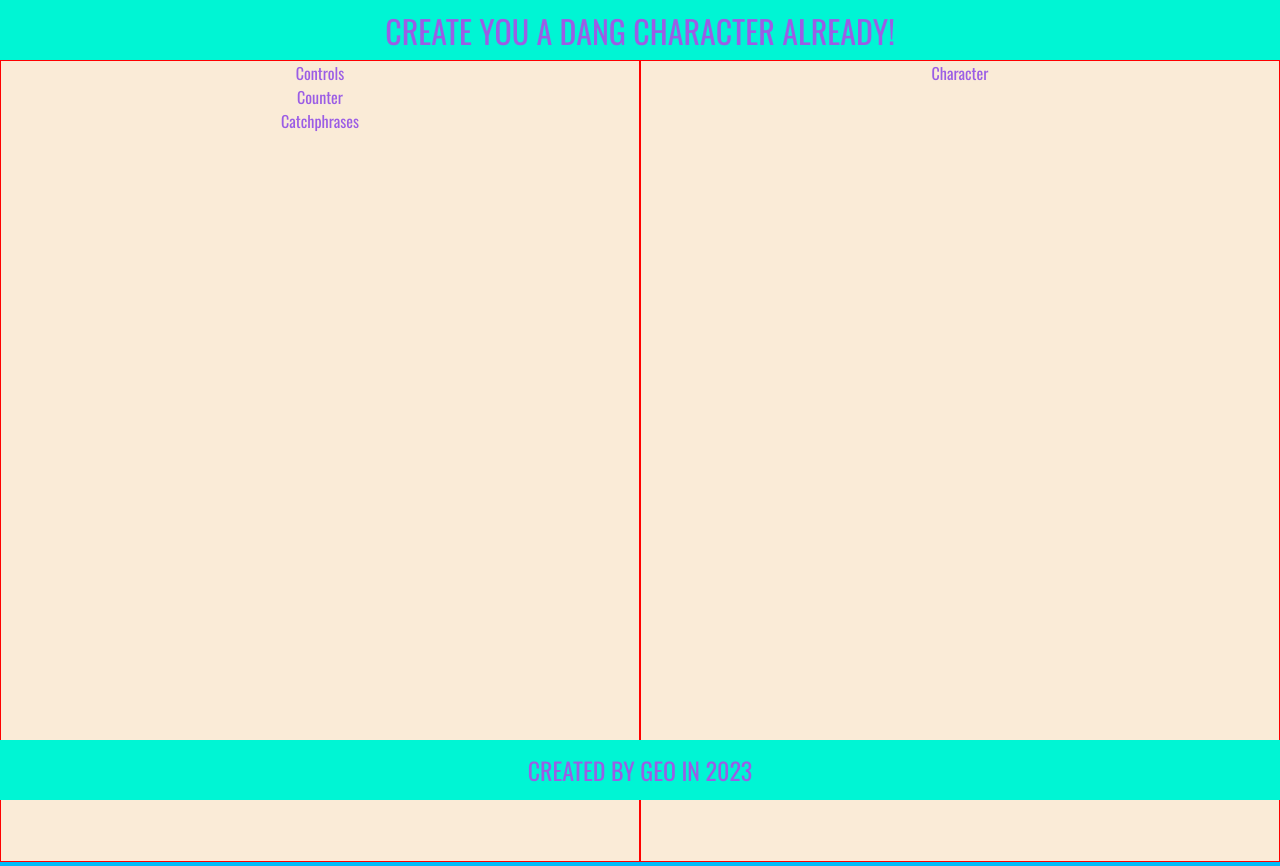
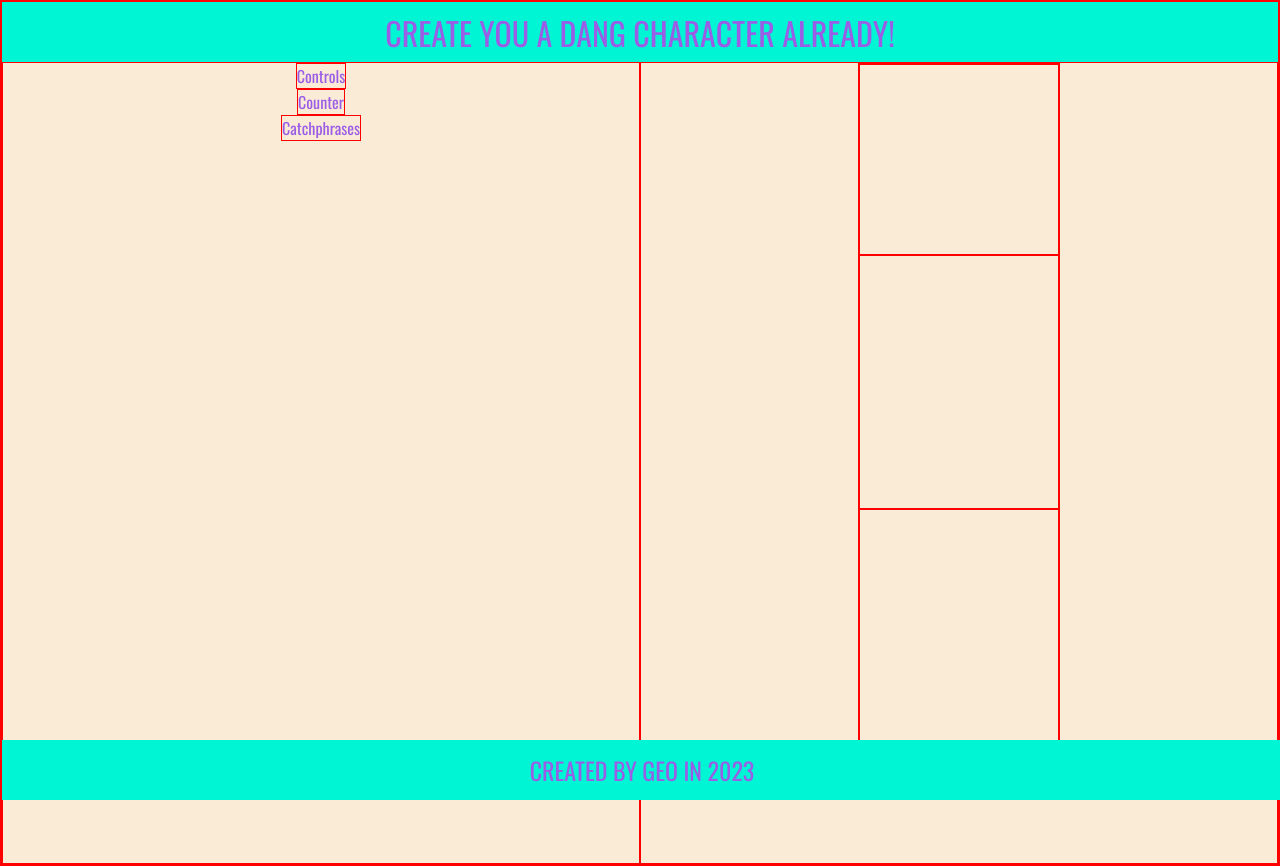
Before and after one commit to GeoSauer/react-character-designer-from-scratch, a React (Create React App) app: page / in a window 1280 px wide. Built offline with nearby package versions, Linux system fonts and the light colour scheme.

Commit message:
Character display rough styled

```diff
--- a/src/components/character/Character.css
+++ b/src/components/character/Character.css
@@ -0,0 +1,23 @@
+.character {
+  display: grid;
+  grid-template-rows: 1.5fr 2fr 2fr;
+  height: 700px;
+  width: 200px;
+}
+
+/* TODO figure out how to do this part */
+/* element.style {
+    background-image: url(./something-head.png);
+} */
+
+.display {
+  background-position: 50%;
+  background-repeat: no-repeat;
+  background-size: contain;
+}
+
+div {
+  /* TODO remove border */
+  border: 1px solid red;
+  display: block;
+}
--- a/src/components/character/Character.js
+++ b/src/components/character/Character.js
@@ -3,5 +3,11 @@ import React from 'react';
 import './Character.css';
 
 export default function Character() {
-  return <div>Character</div>;
+  return (
+    <div className="character">
+      <div className="display head"></div>
+      <div className="display body"></div>
+      <div className="display pants"></div>
+    </div>
+  );
 }
--- a/src/components/main/Main.css
+++ b/src/components/main/Main.css
@@ -1,4 +1,5 @@
 main {
+  /* TODO find a rad background image */
   background-color: antiquewhite;
 }
 
@@ -9,6 +10,7 @@ main {
 .left,
 .right {
   align-items: center;
+  /* TODO remove border */
   border: 1px red solid;
   display: flex;
   flex-direction: column;
```
